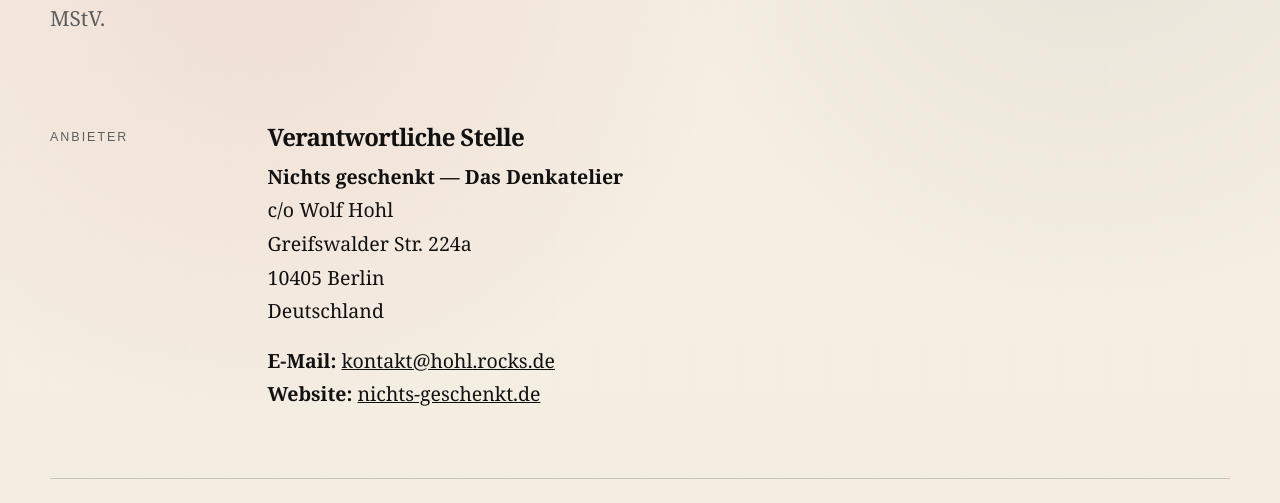
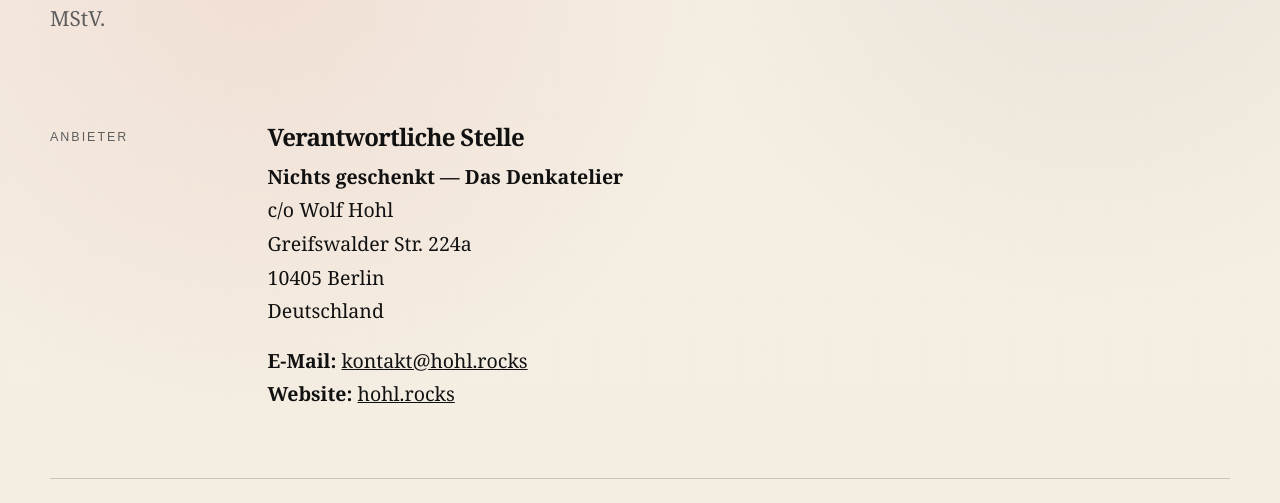
Before and after one commit to Wolf-Achtung/nicht-anerkannt, a website: page de/impressum.html in a window 1280 px wide. Shown: the part 297-800 px from the top of the page. Drawn offline with Linux system fonts and the light colour scheme.

Commit message:
Update impressum.html

```diff
--- a/de/impressum.html
+++ b/de/impressum.html
@@ -54,8 +54,8 @@
         10405 Berlin<br>
         Deutschland</p>
 
-        <p><strong>E-Mail:</strong> <a href="mailto:kontakt@hohl.rocks.de">kontakt@hohl.rocks.de</a><br>
-        <strong>Website:</strong> <a href="https://nichts-geschenkt.de">nichts-geschenkt.de</a></p>
+        <p><strong>E-Mail:</strong> <a href="mailto:kontakt@hohl.rocks">kontakt@hohl.rocks</a><br>
+        <strong>Website:</strong> <a href="https://hohl.rocks">hohl.rocks</a></p>
       </div>
     </section>
 
```
